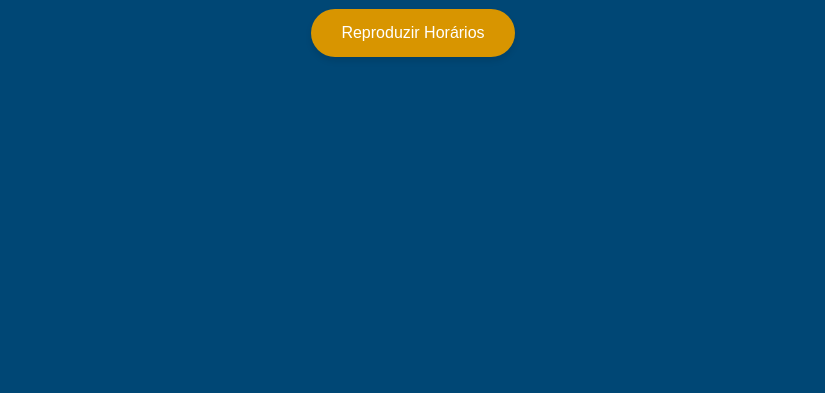
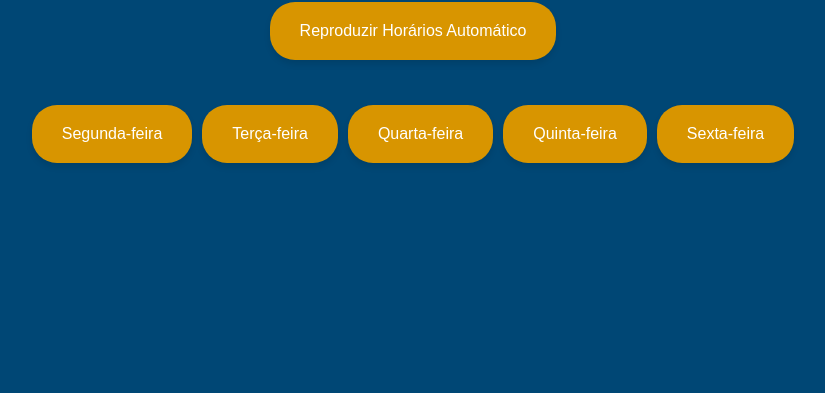
Before and after one commit to EzequielASoares/HorariosCometaNordestino, a plain HTML site: page index.html in a window 1280 px wide. Shown: the part 407-800 px from the top of the page, without its empty margins (227-1052 px from the left). Drawn offline with Linux system fonts and the light colour scheme.

Commit message:
horarios_atualizados

```diff
--- a/index.html
+++ b/index.html
@@ -20,8 +20,10 @@
     }
 
     h1 {
+        padding-top: 100px;
         text-align: center;
         color: aliceblue;
+
     }
 
     .videoContainer {
@@ -37,6 +39,14 @@
         height: 100vh;
     }
 
+    .buttonContainer {
+        display: flex;
+        justify-content: center;
+        align-items: center;
+        flex-wrap: wrap; /* Permite que os botões quebrem para a linha abaixo se necessário */
+        margin-top: 20px; /* Espaçamento acima dos botões da semana */
+    }
+
     button {
         background-color: #d89500; /* Cor de fundo inicial */
         color: white; /* Cor do texto */
@@ -47,16 +57,33 @@
         cursor: pointer; /* Cursor de mãozinha ao passar o mouse */
         box-shadow: 0 4px 6px rgba(0, 0, 0, 0.1); /* Sombra leve */
         transition: background-color 0.3s, box-shadow 0.3s;
+        margin: 5px; /* Espaçamento entre os botões */
+        padding-top: 20px;
+        padding-bottom: 20px;
     }
 
     button:hover{
         background-color: #d89400e2; /* Cor de fundo ao passar o mouse */
         box-shadow: 0 8px 12px rgba(0, 0, 0, 0.2);
     }
+
+    #playButton {
+        margin-bottom: 20px; /* Espaçamento abaixo do botão automático */
+    }
 </style>
 </head>
 <body>
     <h1>Horários Cometa Nordestino</h1>
+
+    <button id="playButton">Reproduzir Horários Automático</button>
+
+    <div class="buttonContainer">
+        <button class="dayButton" onclick="playVideoFullScreen('segunda', './Horarios/HorárioSeg.mp4')">Segunda-feira</button>
+        <button class="dayButton" onclick="playVideoFullScreen('terca', './Horarios/HorárioTer.mp4')">Terça-feira</button>
+        <button class="dayButton" onclick="playVideoFullScreen('quarta', './Horarios/HorárioQua.mp4')">Quarta-feira</button>
+        <button class="dayButton" onclick="playVideoFullScreen('quinta', './Horarios/HorárioQui.mp4')">Quinta-feira</button>
+        <button class="dayButton" onclick="playVideoFullScreen('sexta', './Horarios/HorárioSex.mp4')">Sexta-feira</button>
+    </div>
 
     <div id="segunda" class="videoContainer">
         <video controls loop onended="returnToInitialScreen('segunda')">
@@ -89,8 +116,6 @@
         </video>
     </div>
 
-    <button id="playButton">Reproduzir Horários</button>
-
     <script>
         function playVideoFullScreen(day, videoSrc) {
             var videoContainer = document.getElementById(day);
@@ -116,20 +141,14 @@
             video.play();
         }
 
-        function returnToInitialScreen(day) {
-            var videoContainer = document.getElementById(day);
+        function returnToInitialScreen() {
+    var videoContainers = document.querySelectorAll('.videoContainer.show');
+
+    videoContainers.forEach(function(videoContainer) {
         var video = videoContainer.querySelector('video');
-
-            // Esconde o vídeo
         videoContainer.classList.remove('show');
-
-            // Pausa o vídeo
         video.pause();
-
-            // Sai do modo tela cheia
-            if (document.fullscreenElement) {
-                document.exitFullscreen();
-            }
+    });
 }
 
         function autoPlayVideoForToday() {
@@ -177,6 +196,13 @@
                 returnToInitialScreen(todayVideo.day);
             }
         });
+
+        document.addEventListener('keydown', function(event) {
+    if (event.key === "Escape") {
+        event.preventDefault();
+        returnToInitialScreen();
+    }
+});
     </script>
 </body>
 </html>
```
Lines whose indentation alone changed are shown as unchanged.
